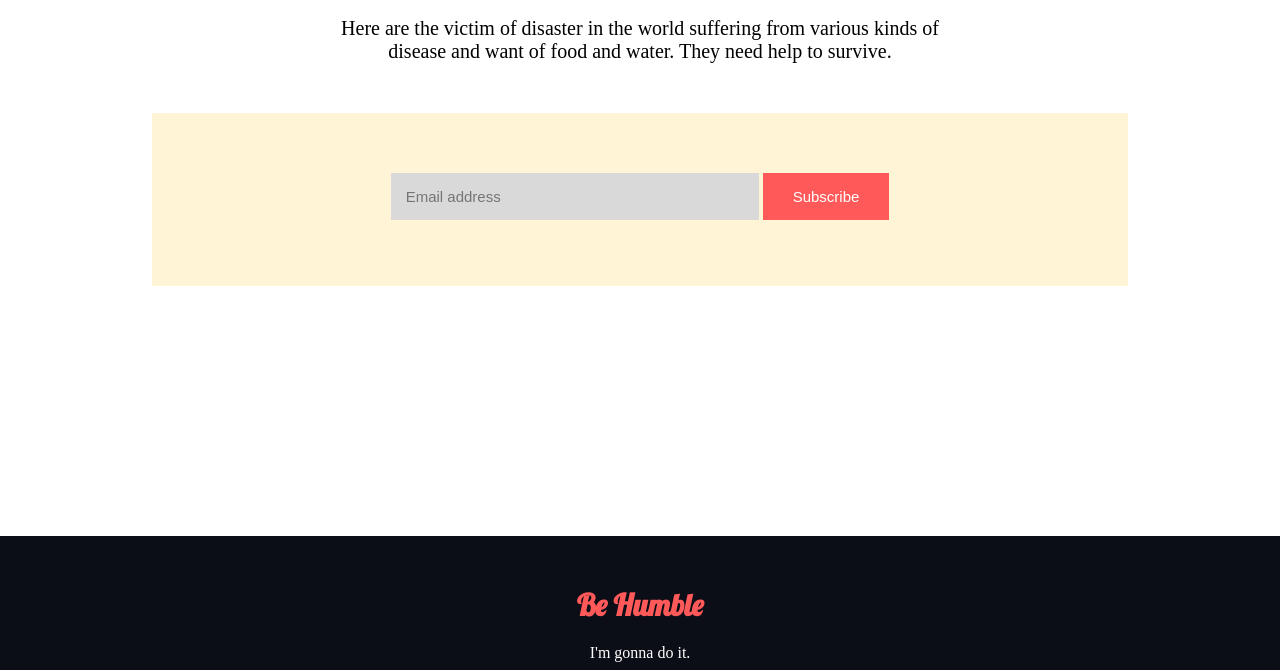
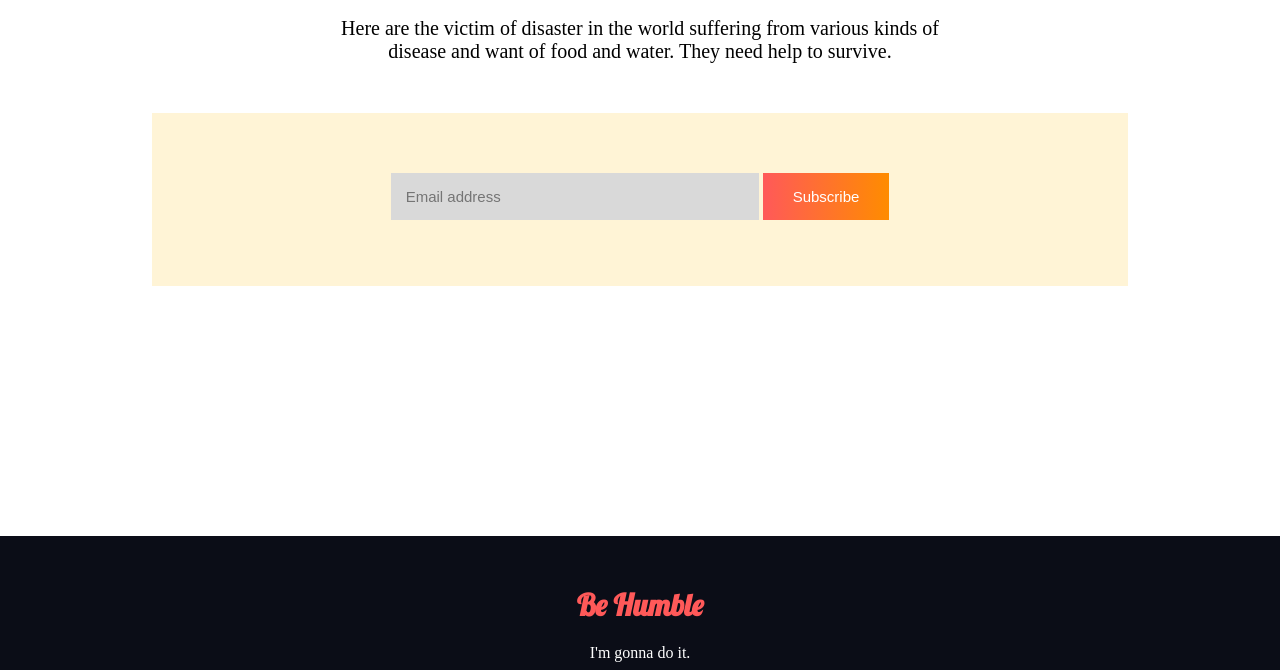
Before and after one commit to smahaduzzaman/donate-today-assignment-01, a plain HTML site: page index.html in a window 1280 px wide. Shown: the part 4330-5000 px from the top of the page. Drawn offline with Linux system fonts and the light colour scheme.

Commit message:
Ninth Commit For Update Donate Today

```diff
--- a/style.css
+++ b/style.css
@@ -551,12 +551,16 @@ header:after {
 .update-form input[type="submit"] {
     padding: 15px 30px;
     border: none;
-    background-color: #FF5959;
+    background-image: linear-gradient(to right, #FF5959, darkorange);
     outline: none;
     font-size: 15px;
     font-weight: 500;
     color: #fff;
     margin: 10px 0 16px 0;
+}
+
+.update-form input[type="submit"]:hover {
+    background-image: linear-gradient(to right, darkorange, #FF5959);
 }
 
 
```
